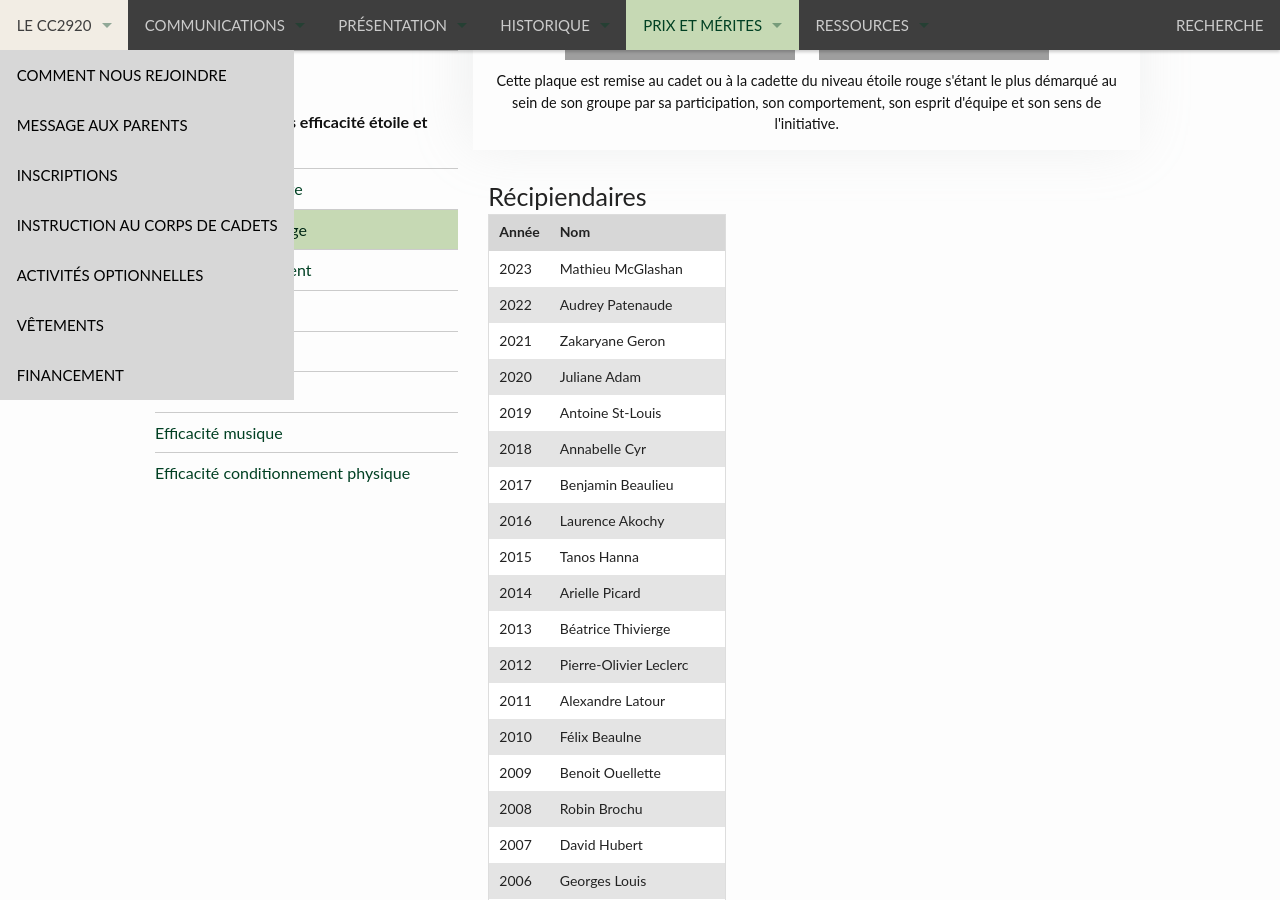
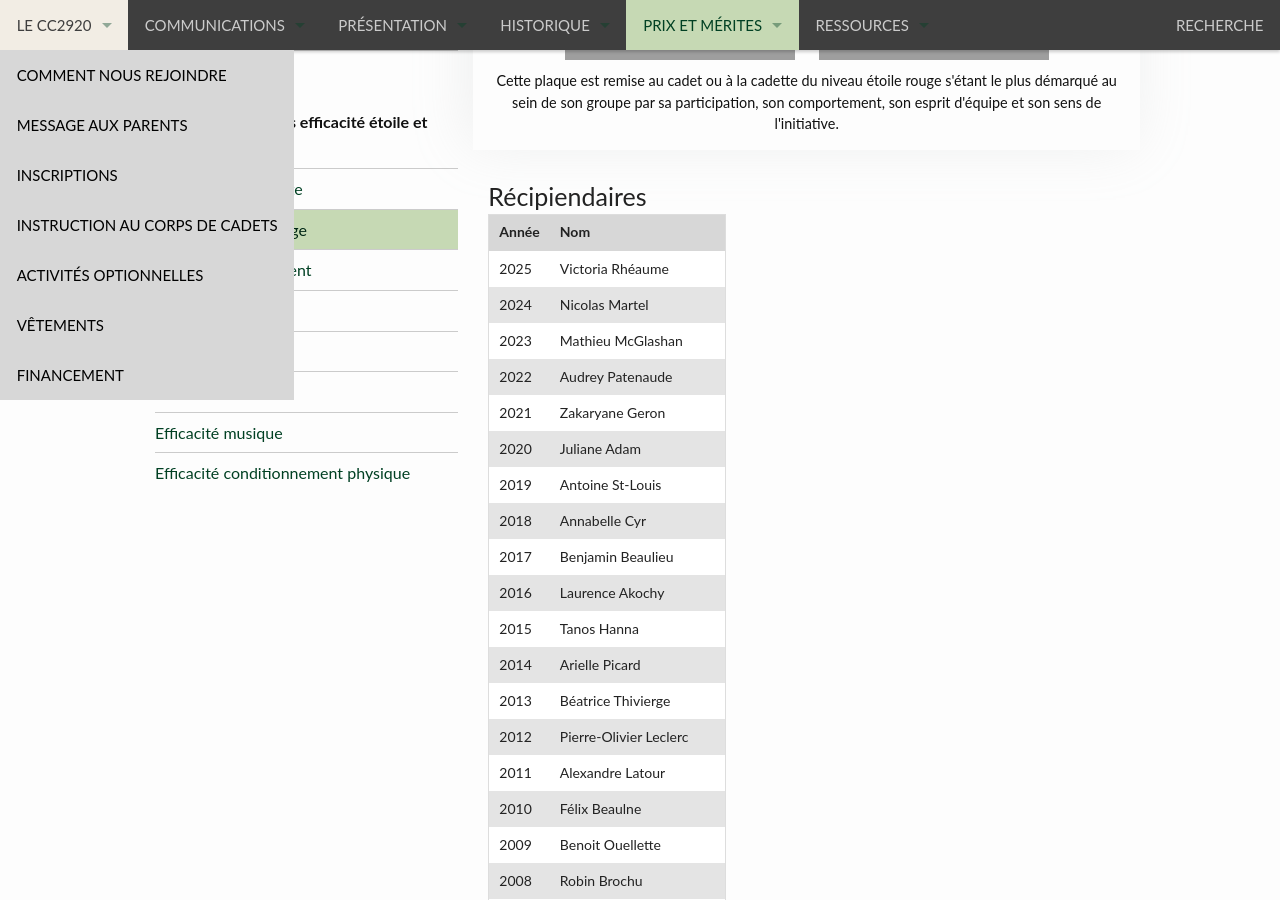
Before and after one commit to CC2920/web, a Jekyll site: the page built from _prix/plaques-trophees/efficacite-etoile-rouge.md, in a window 1280 px wide and 900 px high, scrolled down 611 px. Built offline with Jekyll 4.4.1, drawn with Linux system fonts in a browser that asks for light colours.

Commit message:
Update efficacite-etoile-rouge.md

```diff
--- a/_prix/plaques-trophees/efficacite-etoile-rouge.md
+++ b/_prix/plaques-trophees/efficacite-etoile-rouge.md
@@ -17,6 +17,8 @@ prix:
 
 | Année | Nom |
 | --- | --- |
+| 2025 | Victoria Rhéaume |
+| 2024 | Nicolas Martel |
 | 2023 | Mathieu McGlashan |
 | 2022 | Audrey Patenaude |
 | 2021 | Zakaryane Geron |
```
